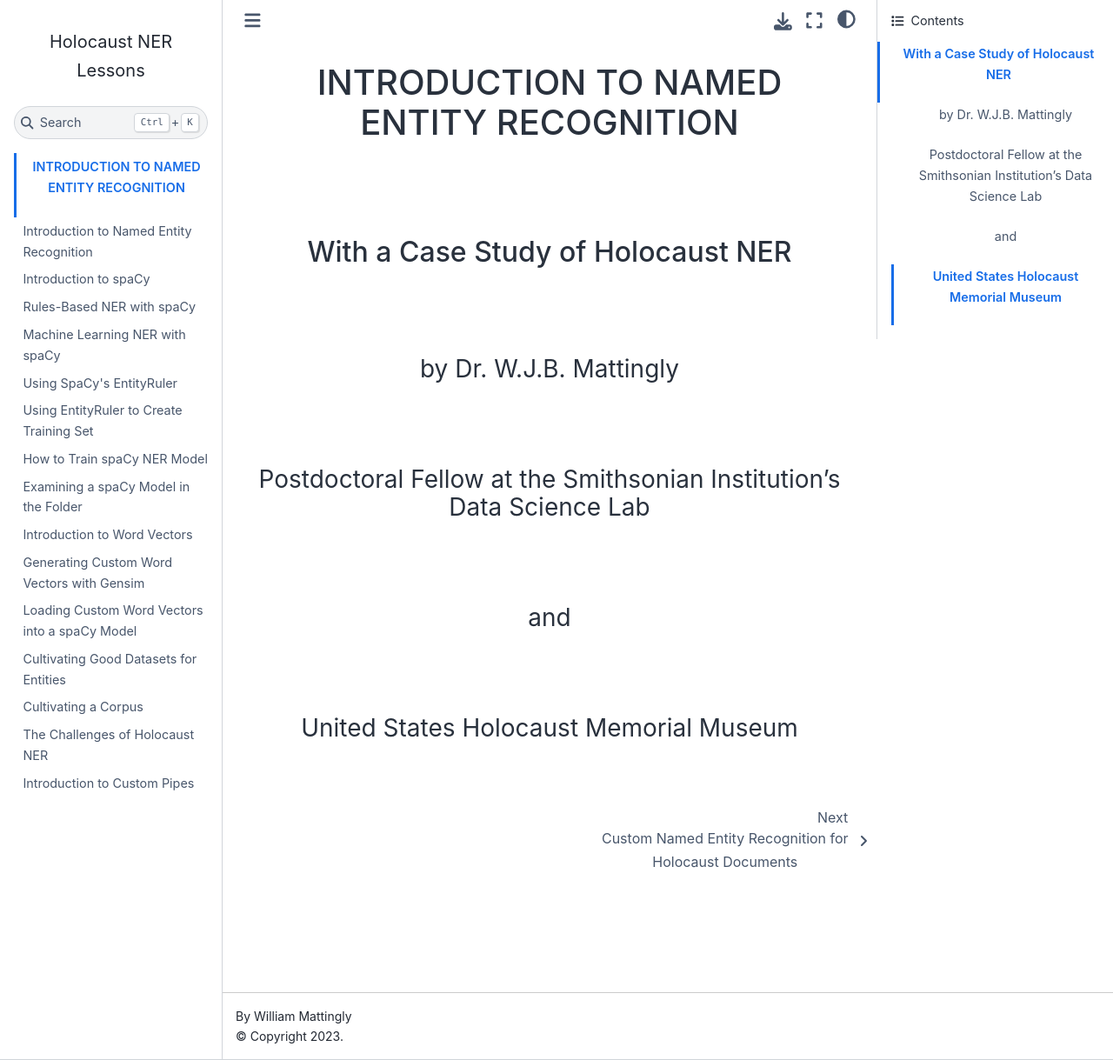
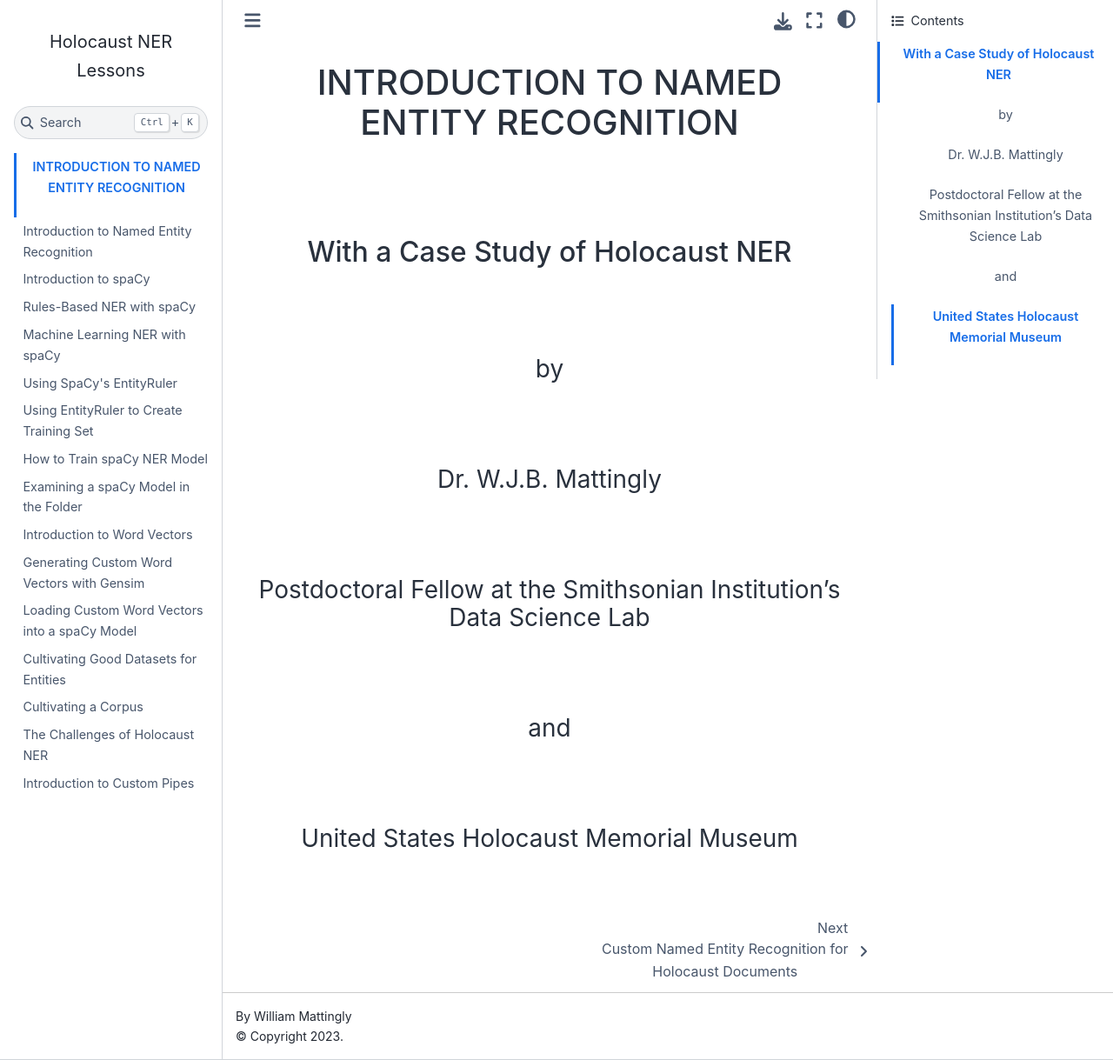
Before and after one commit to wjbmattingly/holocaust_ner_lessons, a Jupyter Book: the page built from intro.md, in a window 1280 px wide and 1219 px high. Shown: the whole window at 87% size. Built offline with Jupyter Book 1.0.4 settings and Sphinx 7.4.7 and the Sphinx Book theme 1.1.4, drawn with Linux system fonts in a browser that asks for light colours.

Commit message:
Update intro.md

```diff
--- a/intro.md
+++ b/intro.md
@@ -1,6 +1,7 @@
 # <p align="center">INTRODUCTION TO NAMED ENTITY RECOGNITION</p>
 ## <p align="center">With a Case Study of Holocaust NER</p>
-### <p align="center">by Dr. W.J.B. Mattingly</p>
+### <p align="center">by</p>
+### <p align="center">Dr. W.J.B. Mattingly</p>
 ### <p align="center">Postdoctoral Fellow at the Smithsonian Institution's Data Science Lab</p>
 ### <p align="center">and</p>
 ### <p align="center">United States Holocaust Memorial Museum</p>
```
